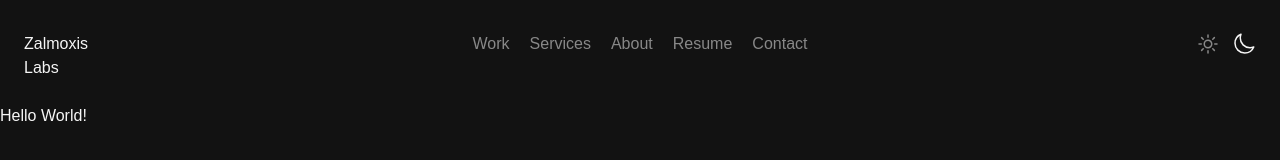
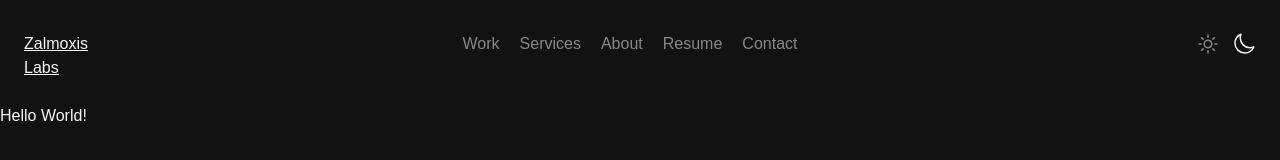
Before and after one commit to StackTon/zalmoxis-site, a Next.js app: page / in a window 1280 px wide. Shown: the top 160 px of the page. Built offline with nearby package versions, Linux system fonts and the light colour scheme.

Commit message:
chore: add hover style to header links

```diff
--- a/src/components/Header/index.tsx
+++ b/src/components/Header/index.tsx
@@ -2,17 +2,18 @@ import Link from 'next/link';
 import { ColorThemeSwitch } from "@/components/Header/ColorThemeSwitch";
 
 export function Header() {
+  const linkClassname = "pr-5 hover:text-[var(--foreground)] hover:underline"
 
   return <header className="flex mt-8 mb-6 ml-6 mr-6">
-    <div className="flex-1">
+    <div className="flex-1 underline">
       <Link href="/">Zalmoxis Labs</Link>
     </div>
     <ul className="flex flex-10 justify-center text-[var(--color-gray-1300)]">
-      <li className="pr-5"><Link href="/work">Work</Link></li>
-      <li className="pr-5"><Link href="/services">Services</Link></li>
-      <li className="pr-5"><Link href="/about">About</Link></li>
-      <li className="pr-5"><Link href="/resume">Resume</Link></li>
-      <li><Link href="/contact">Contact</Link></li>
+      <li className={linkClassname}><Link href="/work">Work</Link></li>
+      <li className={linkClassname}><Link href="/services">Services</Link></li>
+      <li className={linkClassname}><Link href="/about">About</Link></li>
+      <li className={linkClassname}><Link href="/resume">Resume</Link></li>
+      <li className={linkClassname}><Link href="/contact">Contact</Link></li>
     </ul>
     <ColorThemeSwitch />
   </header>
```
